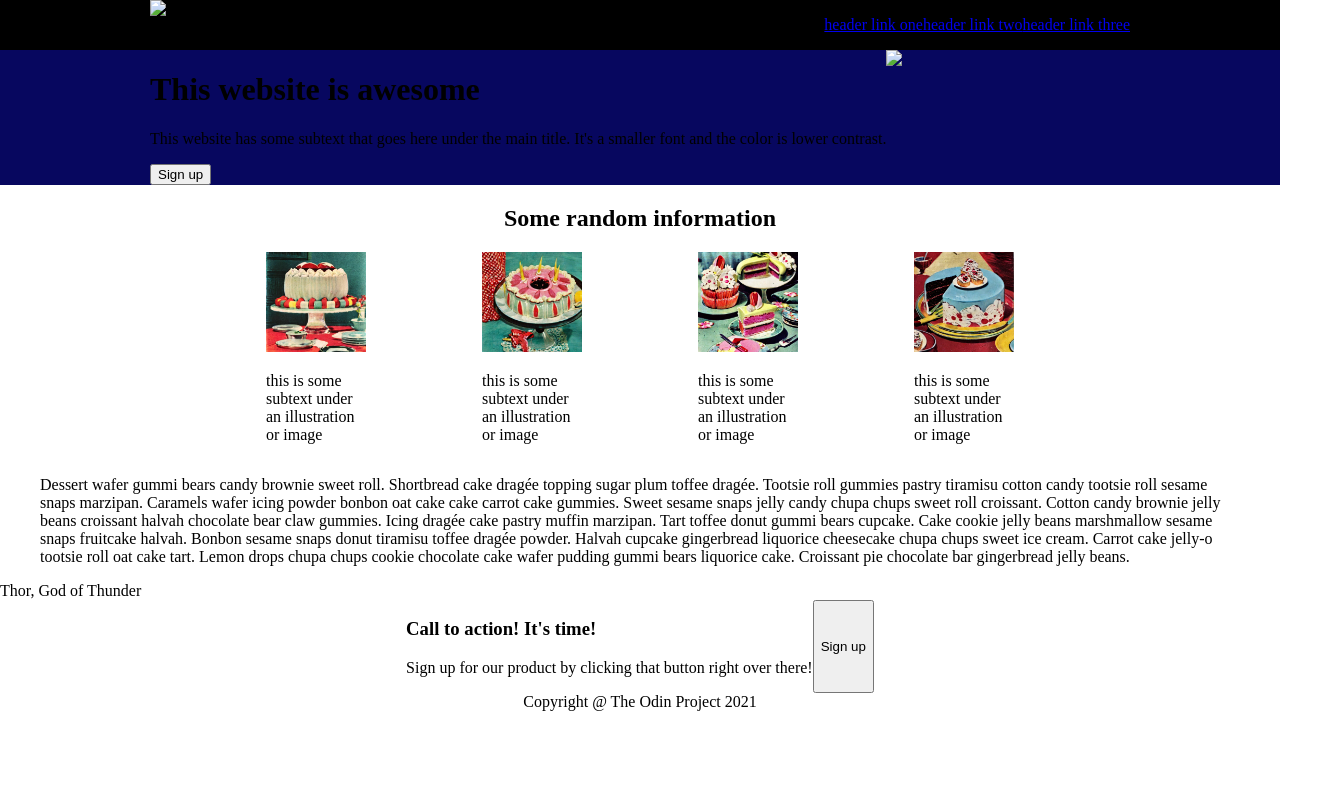
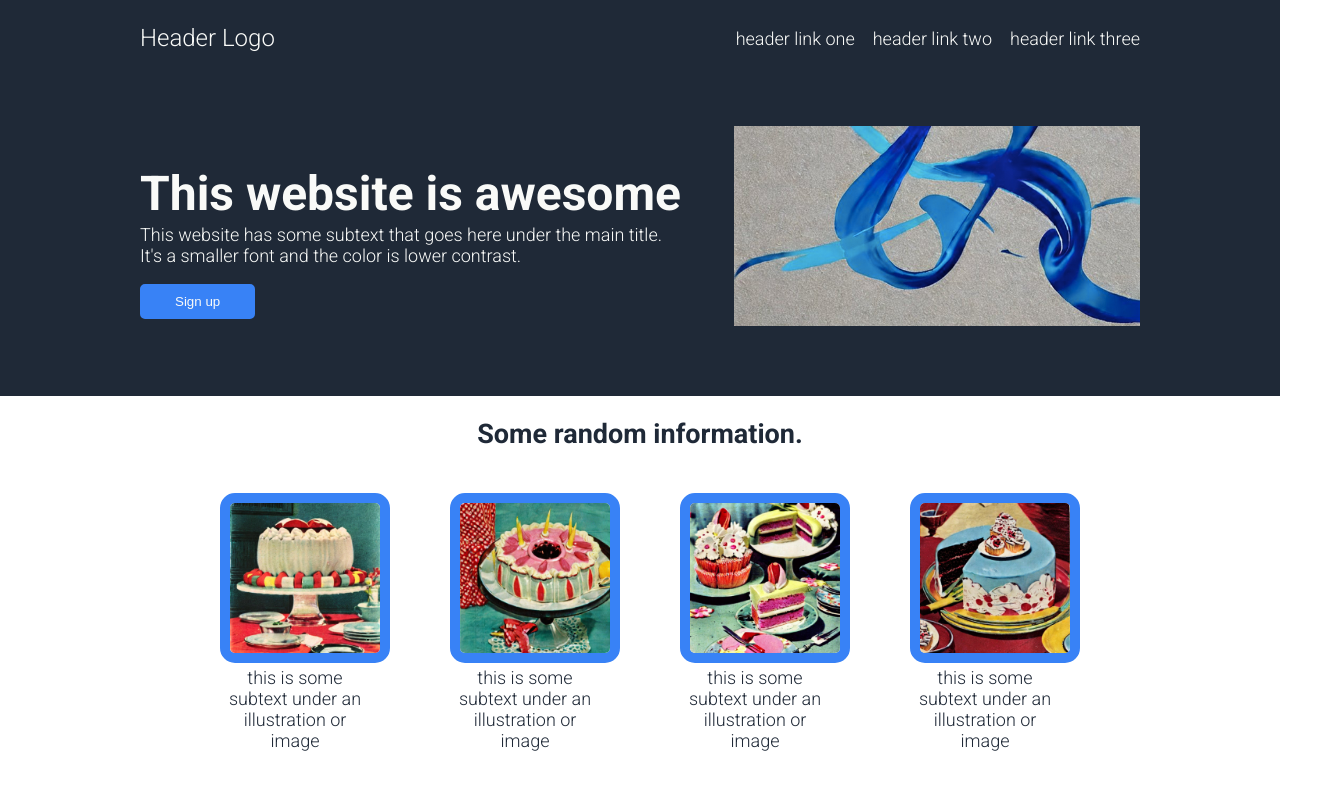
Before and after one commit to sabs/odinlanding, a plain HTML site: page index.html in a window 1280 px wide. Shown: the top 800 px of the page, 1330 px wide, since content can reach past the window. Drawn offline with Linux system fonts and the light colour scheme.

Commit message:
basically complete

```diff
--- a/index.html
+++ b/index.html
@@ -6,16 +6,21 @@
     <meta name="viewport" content="width=device-width, initial-scale=1.0" />
     <title>Landing Page</title>
     <link rel="stylesheet" href="style.css" />
+    <link rel="preconnect" href="https://fonts.googleapis.com">
+    <link rel="preconnect" href="https://fonts.gstatic.com" crossorigin>
+    <link href="https://fonts.googleapis.com/css2?family=Roboto:ital,wght@0,300;0,400;0,700;1,100&display=swap" rel="stylesheet">
   </head>
   <body>
+    <header>
       <div class="header">
-      <img src="images/test.jpg" />
+        <p>Header Logo</p>
         <ul>
           <li><a href="#link">header link one</a></li>
           <li><a href="#link">header link two</a></li>
           <li><a href="#link">header link three</a></li>
         </ul>
       </div>
+
       <div class="greeting">
         <div>
           <h1>This website is awesome</h1>
@@ -25,10 +30,12 @@
           </p>
           <button>Sign up</button>
         </div>
-      <img src="images/test2.jpg" />
+        <img src="images/header.png" />
       </div>
+    </header>
+    <main>
       <div class="randominfo">
-      <h2>Some random information</h2>
+        <h2>Some random information.</h2>
       </div>
       <div class="cards">
         <div class="card">
@@ -49,31 +56,28 @@
         </div>
       </div>
 
-    <div class="quote">
+      <figure class="quote">
         <blockquote>
           Dessert wafer gummi bears candy brownie sweet roll. Shortbread cake
           dragée topping sugar plum toffee dragée. Tootsie roll gummies pastry
-        tiramisu cotton candy tootsie roll sesame snaps marzipan. Caramels wafer
-        icing powder bonbon oat cake cake carrot cake gummies. Sweet sesame
-        snaps jelly candy chupa chups sweet roll croissant. Cotton candy brownie
-        jelly beans croissant halvah chocolate bear claw gummies. Icing dragée
-        cake pastry muffin marzipan. Tart toffee donut gummi bears cupcake. Cake
-        cookie jelly beans marshmallow sesame snaps fruitcake halvah. Bonbon
-        sesame snaps donut tiramisu toffee dragée powder. Halvah cupcake
-        gingerbread liquorice cheesecake chupa chups sweet ice cream. Carrot
-        cake jelly-o tootsie roll oat cake tart. Lemon drops chupa chups cookie
-        chocolate cake wafer pudding gummi bears liquorice cake. Croissant pie
-        chocolate bar gingerbread jelly beans.
+          tiramisu cotton candy tootsie roll sesame snaps marzipan. Caramels
+          wafer icing powder bonbon oat cake cake carrot cake gummies. Sweet
+          sesame snaps jelly candy chupa chups sweet roll croissant.
         </blockquote>
         <figcaption>Thor, God of Thunder</figcaption>
-    </div>
+      </figure>
       <div class="action">
         <div>
           <h3>Call to action! It's time!</h3>
-      <p>Sign up for our product by clicking that button right over there!</p>
+          <p>
+            Sign up for our product by clicking that button right over there!
+          </p>
         </div>
         <button>Sign up</button>
       </div>
+    </main>
+    <footer>
       <div class="footer">Copyright @ The Odin Project 2021</div>
+    </footer>
   </body>
 </html>
--- a/style.css
+++ b/style.css
@@ -1,51 +1,177 @@
+:root {
+    --dark-bg-color: #1F2937;
+    --light-text-color: #F9FAF8;
+    --muted-text-color: #E5E7EB;
+    --highlight-color: #3882F6;
+    --dark-text-color: #1F2937;
+    --min-width: 1000px;
+}
+
 body {
     display: flex;
     flex-direction: column;
     padding: 0;
     margin: 0;
+    font-family: Roboto, sans-serif;
+    font-size: 18px;
+    font-weight: 300;
+    color: var(--muted-text-color);
 }
 
+a {
+    text-decoration: none;
+    color: inherit
+}
+
+/* Header */
+
+header {
+    display: flex;
+    flex-direction: column;
+    align-items: center;
+    background-color: var(--dark-bg-color);
+    color: var(--light-text-color);
+}
 .header {
     display: flex;
-    padding: 0 150px;
+    /* padding: 0 150px; */
     justify-content: space-between;
-    background-color: black;
+    align-items: center;
+    min-width: var(--min-width);
+
+}
+.header p {
+    font-size: 24px;
 }
 
 .header ul {
     display: flex;
     list-style-type: none;
+    gap: 1em;
 }
 
 .greeting {
     display: flex;
-    padding: 0 150px;
-    background-color: rgb(7, 7, 95);
+    align-items: center;
+    width: var(--min-width);
+    margin: 50px;
+    margin-bottom: 70px;
+    gap: 50px;
+}
+.greeting h1 {
+    font-size: 48px;
+    font-weight: 700;
+}
+.greeting p {
+    margin-top: -30px;
+}
+.greeting img {
+    height: 200px;
+}
+.greeting button {
+    padding: 5px 30px;
+    background-color: var(--highlight-color);
+    color: var(--light-text-color);
+    border: var(--highlight-color) 5px solid;
+    border-radius: 5px;
+
 }
 
-.randominfo {
+/* end Header */
+
+/* Main */
+
+main {
     display: flex;
-    align-self: center;
     flex-direction: column;
+    justify-items: center;
+    align-items: center;
+    color: var(--dark-text-color);
 }
+
 .cards {
     display: flex;
-    padding: 0 150px;
+    width: var(--min-width);
+    min-height: 200px;
     justify-content: space-evenly;
+    align-items: center;
+    margin: 20px;
+    /* gap: 20px; */
 }
 .card, .cards img {
-    width: 100px;
+    width: 150px;
+    text-align: center;
+}
+
+.cards img {
+    border: 10px solid var(--highlight-color);
+    border-radius: 15px;
+}
+.cards p {
+    margin-top: 0;
 }
 
 .quote {
     display: flex;
     flex-direction: column;
+    align-items: center;
+    justify-content: center;
+    padding: 50px;
+    width: 100%;
+    background-color: var(--muted-text-color);
+    color: var(--dark-text-color)
+}
+.quote blockquote {
+    align-self: center;
+    font-style: italic;
+    font-weight: 100;
+    font-size: 36px;
+    /* line-height: 1.8em; */
+    width: calc(var(--min-width) - 200px);
+}
+.quote figcaption {
+    width: var(--min-width);
+    text-align: right;
+    font-size: large;
+    font-weight: bold;
+    margin-top: -20px;
 }
 .action {
     display: flex;
-    align-self: center;
+    justify-content: space-around;
+    align-items: center;
+    width: var(--min-width);
+    background-color: var(--highlight-color);
+    color: var(--light-text-color);
+    padding: 20px;
+    margin: 50px;
+    border-radius: 5px;
+}
+.action p {
+    margin-top: -20px;
+}
+.action button {
+    color: var(--light-text-color);
+    border: var(--light-text-color) 2px solid;
+    background: var(--highlight-color);
+    border-radius: 5px;
+    padding: 5px 20px 5px 20px;
+  }
+
+/* end Main */
+
+/* Footer */
+
+footer {
+    background-color: var(--dark-bg-color);
+    color: var(--light-text-color);
+    display: flex;
+    justify-content: center;
+    padding: 20px;
 }
 .footer {
-    display: flex;
-    align-self: center;
+    width: var(--min-width);
+    text-align: center;
 }
+
+/* End Footer  */
```
Also changed, not shown: images/header.png (added). Lines whose indentation alone changed are shown as unchanged.
